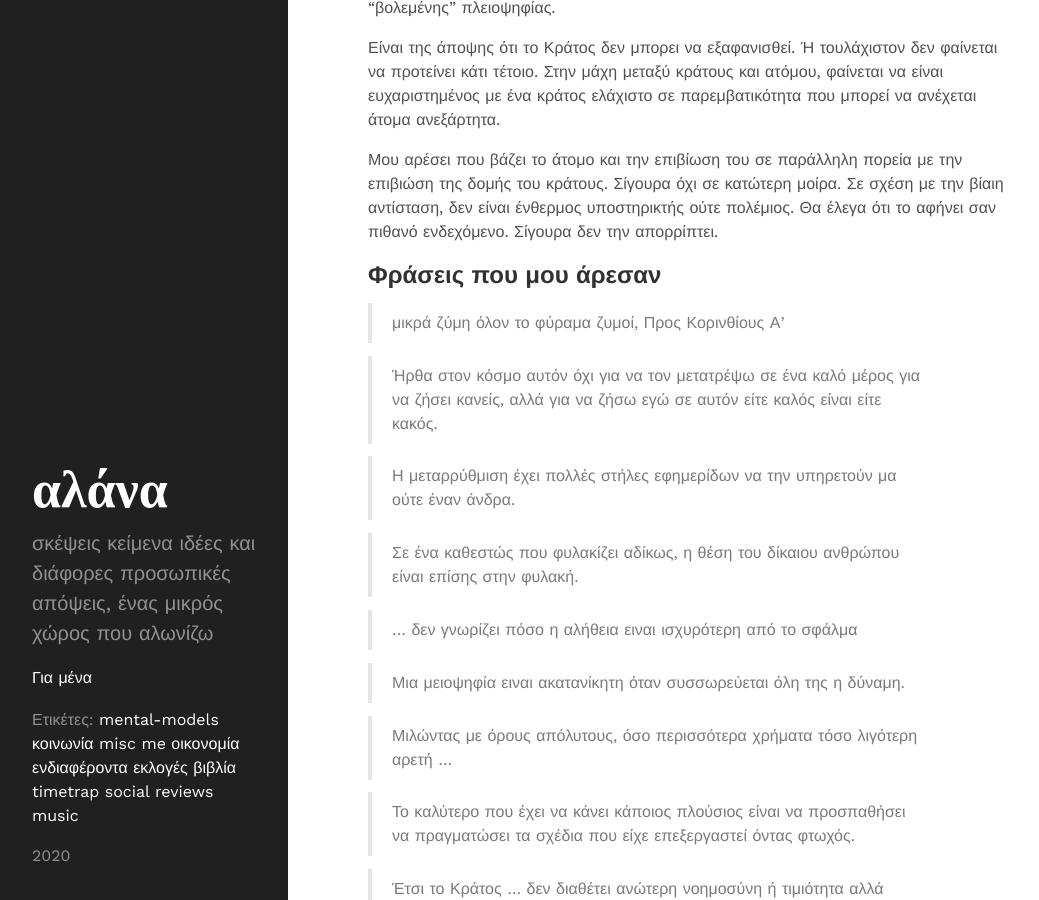
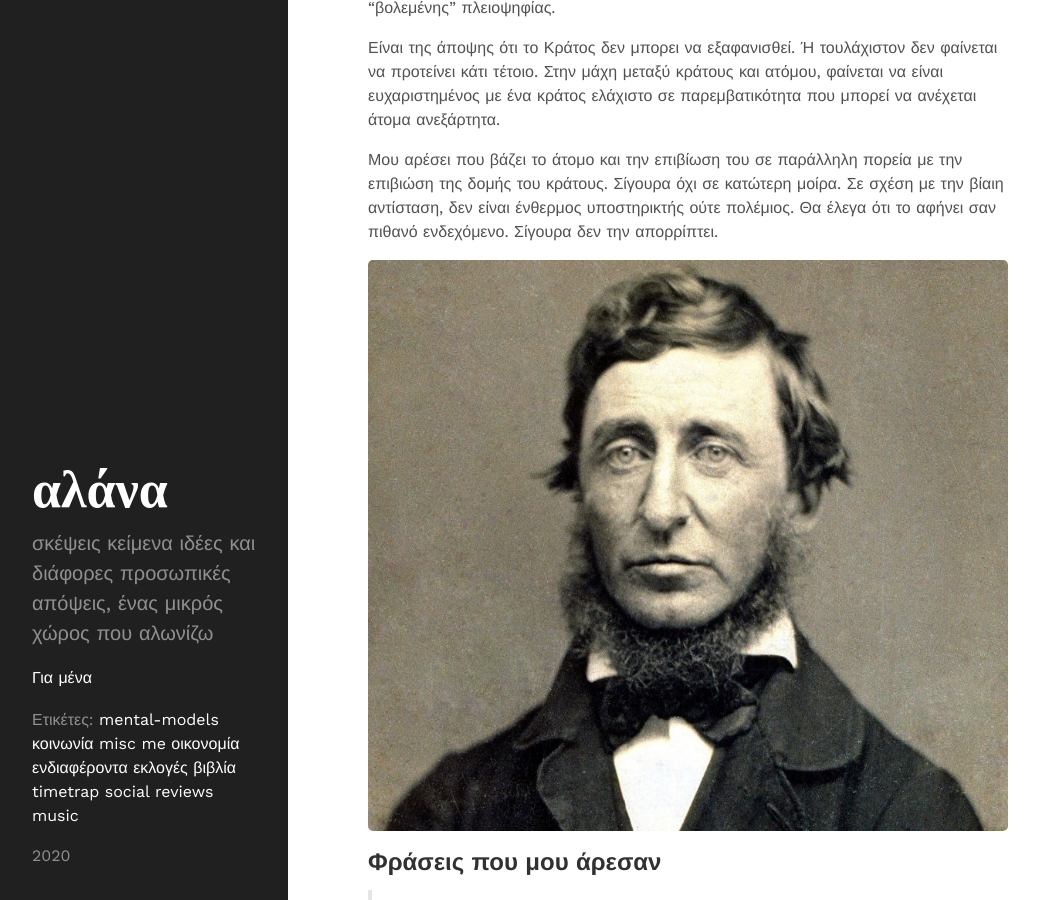
Before and after one commit to chief/chief.github.io, a Jekyll site: the page built from _posts/2020-11-28-politikh-anypakoh.md, in a window 1280 px wide and 900 px high, scrolled down 540 px. Shown: the whole window, without its empty margins (0-1039 px from the left). Built offline with Jekyll 4.4.1, drawn with Linux system fonts in a browser that asks for light colours.

Commit message:
Add image of Henry David Thoreau

```diff
--- a/_posts/2020-11-28-politikh-anypakoh.md
+++ b/_posts/2020-11-28-politikh-anypakoh.md
@@ -2,6 +2,7 @@
 layout: post
 title: Henry David Thoreau - Πολιτική ανυπακοή
 tags: βιβλία
+image_url: chief.github.io/public/images/anypakoh/Henry_David_Thoreau.jpeg
 ---
 
 Ο Thoreau εξετάζει την σχέση του ατόμου με την ευρύτερη κοινωνική δομή
@@ -33,6 +34,8 @@ tags: βιβλία
 μοίρα. Σε σχέση με την βίαιη αντίσταση, δεν είναι ένθερμος
 υποστηρικτής ούτε πολέμιος. Θα έλεγα ότι το αφήνει σαν πιθανό
 ενδεχόμενο. Σίγουρα δεν την απορρίπτει.
+
+![Henry David Thoreau]({{ site.url }}/public/images/anypakoh/Henry_David_Thoreau.jpeg)
 
 ## Φράσεις που μου άρεσαν
 
```
Also changed, not shown: public/images/anypakoh/Henry_David_Thoreau.jpeg (added).
